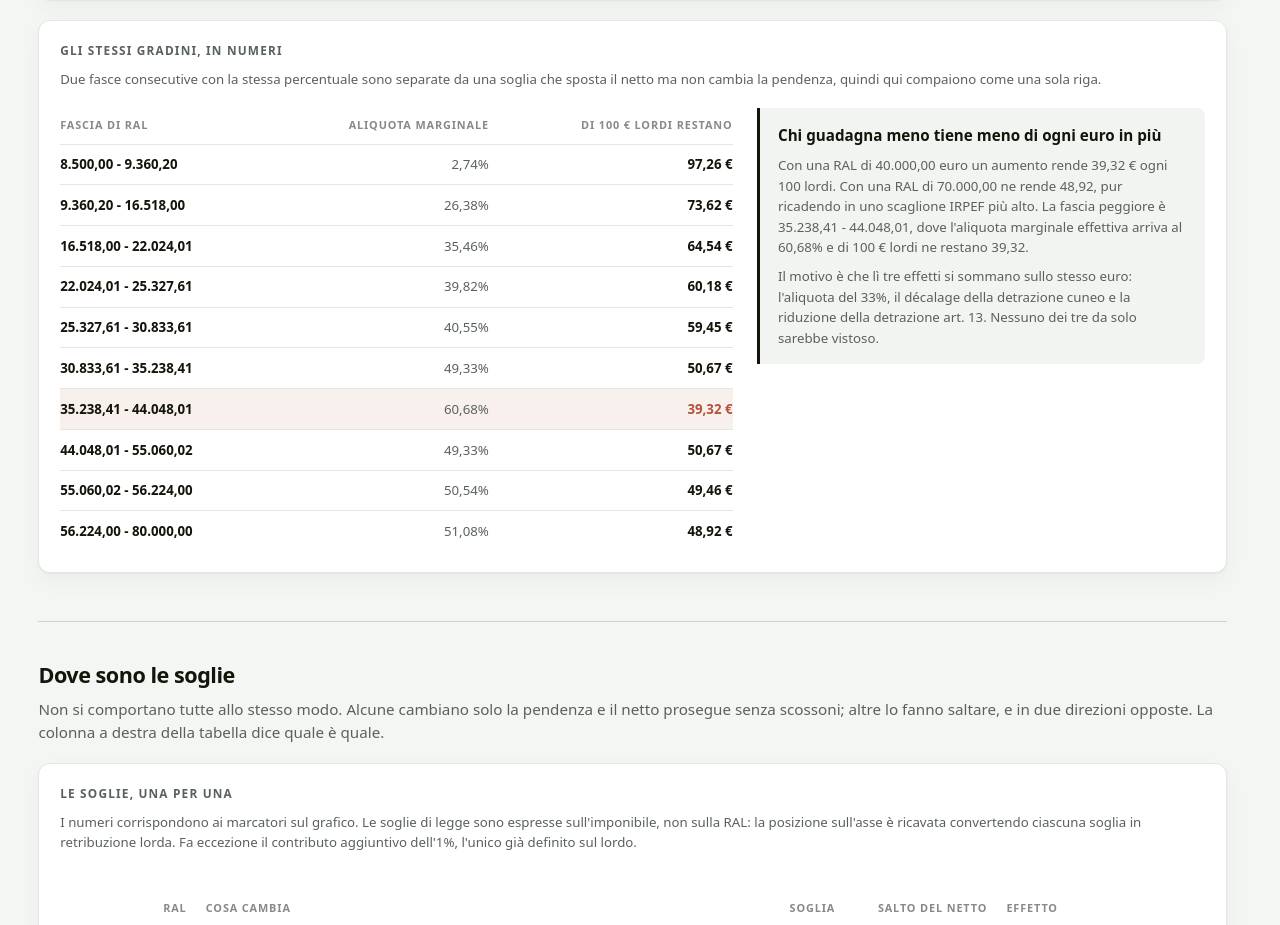
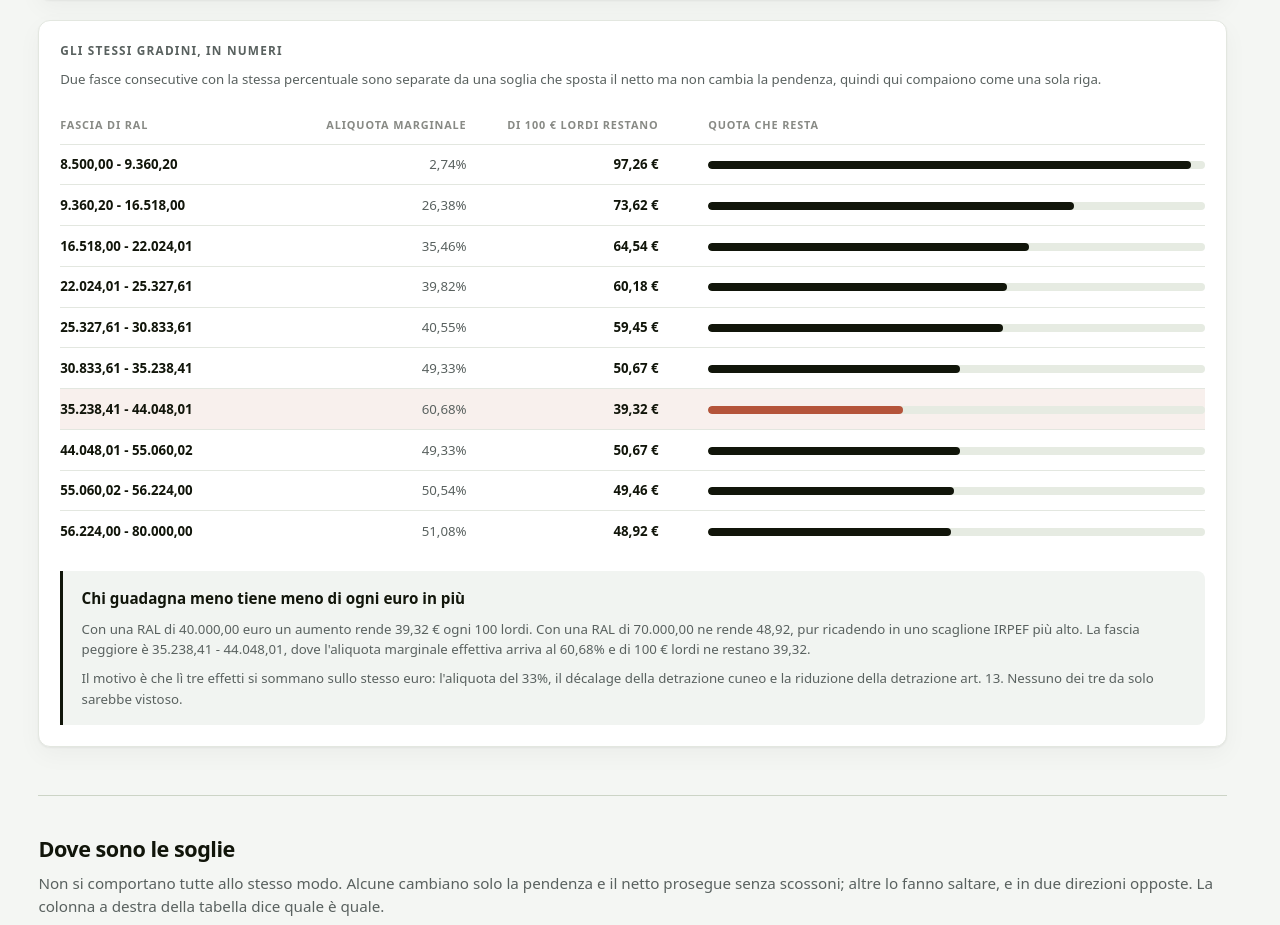
Before and after one commit to ghiacciolodev/ral-netto, a plain HTML site: page curva.html in a window 1280 px wide. Shown: the part 1065-1990 px from the top of the page. Drawn offline with Linux system fonts and the light colour scheme.

Commit message:
Tabella delle fasce a tutta larghezza con barre, screenshot aggiornato

```diff
--- a/curva.html
+++ b/curva.html
@@ -66,7 +66,6 @@
       sola riga.
     </p>
 
-    <div class="bands-layout">
     <div class="table-scroll">
       <table class="detail bands" id="band-table">
         <thead>
@@ -74,6 +73,7 @@
             <th scope="col">Fascia di RAL</th>
             <th scope="col" class="num">Aliquota marginale</th>
             <th scope="col" class="num">Di 100 € lordi restano</th>
+            <th scope="col" class="band-bar-col">Quota che resta</th>
           </tr>
         </thead>
         <tbody></tbody>
@@ -81,7 +81,6 @@
     </div>
 
     <div class="finding" id="finding"></div>
-    </div>
   </section>
 
   <div class="section-lead section-lead-extra">
--- a/src/styles.css
+++ b/src/styles.css
@@ -872,25 +872,34 @@ tfoot td {
    prendeva tre quarti della tabella e i numeri finivano a mezzo schermo di
    distanza dalla loro etichetta. Qui le colonne strette sono fissate e quella
    di testo si prende quello che resta. */
-.breakpoints { table-layout: fixed; }
+.bands, .breakpoints { table-layout: fixed; }
 
-/* Le bande sono tre colonne corte: a tutta pagina lascerebbero un metro di
-   vuoto fra la fascia e la sua aliquota. Stanno in una griglia accanto al
-   riquadro che le commenta, e insieme riempiono la card. */
-.bands-layout {
-  display: grid;
-  grid-template-columns: minmax(0, 3fr) minmax(0, 2fr);
-  gap: 1.5rem;
-  align-items: start;
+/* Le bande occupano tutta la card: le tre colonne di numeri hanno una
+   larghezza fissa e la quarta, la barra, si prende il resto. Cosi lo spazio
+   mostra la stessa scala del grafico invece di restare vuoto. */
+.bands th, .bands td { white-space: nowrap; }
+.bands th:nth-child(1), .bands td:nth-child(1) { width: 15rem; }
+.bands th:nth-child(2), .bands td:nth-child(2) { width: 11rem; }
+.bands th:nth-child(3), .bands td:nth-child(3) { width: 12rem; }
+.bands th.band-bar-col, .bands td.band-bar-col { width: auto; padding-left: 2.5rem; }
+
+.band-bar {
+  display: block;
+  height: 0.5rem;
+  background: var(--surface-strong);
+  border-radius: 999px;
+  overflow: hidden;
 }
 
-.bands-layout .finding { margin-top: 0; }
-.bands-layout .finding:empty { display: none; }
-.bands th, .bands td { white-space: nowrap; }
+.band-bar > span {
+  display: block;
+  height: 100%;
+  background: var(--text);
+  border-radius: 999px;
+}
 
-@media (max-width: 72rem) {
-  .bands-layout { grid-template-columns: minmax(0, 1fr); }
-}
+.bands tr.is-worst .band-bar > span { background: var(--negative); }
+.finding:empty { display: none; }
 
 .breakpoints th:nth-child(1), .breakpoints td:nth-child(1) { width: 8.5rem; }
 .breakpoints th:nth-child(2), .breakpoints td:nth-child(2) { width: auto; }
@@ -910,8 +919,12 @@ tfoot td {
   /* Le larghezze fisse servono a riequilibrare le colonne su uno schermo largo.
      Su uno stretto costringerebbero la tabella a scorrere di lato dove prima si
      riadattava: il problema da risolvere era l altro. */
-  .breakpoints { table-layout: auto; }
-  .breakpoints th, .breakpoints td { width: auto; }
+  .bands, .breakpoints { table-layout: auto; }
+  .bands th, .bands td, .breakpoints th, .breakpoints td { width: auto; }
+  .bands .band-bar-col { display: none; }
+  .bands th { white-space: normal; }
+  .bands th, .bands td { padding-left: 0.35rem; padding-right: 0.35rem; }
+  .bands th:first-child, .bands td:first-child { padding-left: 0; }
 
   .calc-form { grid-template-columns: 1fr; }
   .field-action { align-self: stretch; }
--- a/src/ui-curve.js
+++ b/src/ui-curve.js
@@ -224,6 +224,16 @@
       ui.cell(row, engine.formatRate(1 - band.rate), 'num');
       ui.cell(row, engine.formatAmount(band.rate * 100) + ' €', 'num amount');
 
+      // The same step as the chart, drawn as a bar: the column reads at a glance.
+      var barCell = ui.cell(row, '', 'band-bar-col');
+      var track = document.createElement('span');
+      track.className = 'band-bar';
+      track.setAttribute('aria-hidden', 'true');
+      var fill = document.createElement('span');
+      fill.style.width = (Math.max(0, Math.min(1, band.rate)) * 100).toFixed(2) + '%';
+      track.appendChild(fill);
+      barCell.appendChild(track);
+
       tbody.appendChild(row);
     });
 
```
Also changed, not shown: docs/screenshots/aliquota-marginale.png.
